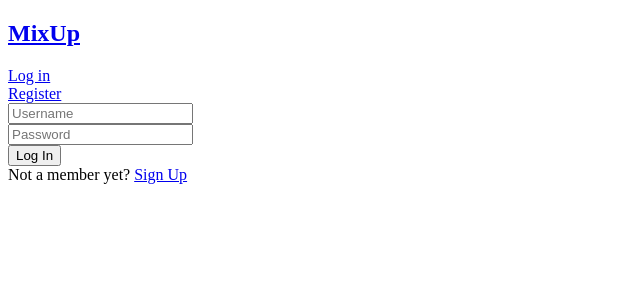
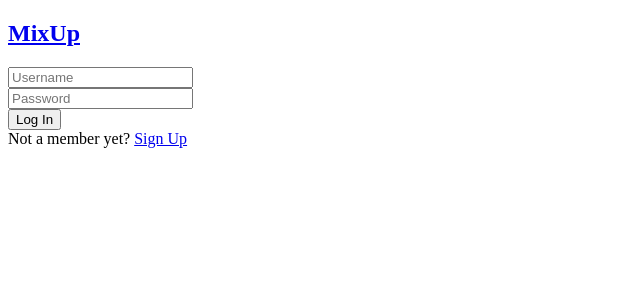
Before and after one commit to benjamincarp/MixUp, a React app: page /login in a window 1280 px wide. Shown: the top 300 px of the page, without its empty margins (0-640 px from the left). Built offline with nearby package versions, Linux system fonts and the light colour scheme; the HTML template or start-up script is replaced by a standard one.

Commit message:
update proptypes and hide header links on login

```diff
--- a/client/src/components/drink.jsx
+++ b/client/src/components/drink.jsx
@@ -20,7 +20,7 @@ const Drink = ({ drink }) => {
     );
 };
 
-Drink.propType = {
+Drink.propTypes = {
   drink: PropTypes.object.isRequired
 };
 
--- a/client/src/components/drinksList.jsx
+++ b/client/src/components/drinksList.jsx
@@ -1,5 +1,6 @@
 import React from 'react';
 import styles from '../style/app.css';
+import PropTypes from 'prop-types';
 import DrinksListItem from './drinksListItem.jsx';
 import Header from './header.jsx';
 
@@ -16,4 +17,8 @@ const DrinksList = ({ drinks }) => {
     );
 };
 
+DrinksList.propTypes = {
+  drinks: PropTypes.array.isRequired
+};
+
 export default DrinksList;
--- a/client/src/components/header.jsx
+++ b/client/src/components/header.jsx
@@ -3,7 +3,9 @@ import styles from '../style/app.css';
 import PropTypes from 'prop-types';
 import {Link} from 'react-router-dom';
 
-const Header = () => {
+const Header = ({hideLoginLink}) => {
+    const loginLink = hideLoginLink ? false : (<div><Link to='/login'>Log In</Link></div>);
+    const registerLink = hideLoginLink ? false : (<div><Link to='/register'>Register</Link></div>);
 
     return (
         <div>
@@ -12,21 +14,18 @@ const Header = () => {
                     <h2>MixUp</h2>
                 </Link>
             </div>
-            <div>
-                <Link to='/login'>
-                    Log in
-                </Link>
-            </div>
-            <div>
-                <Link to='/register'>
-                    Register
-                </Link>
-            </div>
+            {loginLink}
+            {registerLink}
         </div>
     );
 };
 
-Header.propType = {
+Header.defaultProps = {
+    hideLoginLink: false
+};
+
+Header.propTypes = {
+    hideLoginLink: PropTypes.bool.isRequired
 };
 
 export default Header;
--- a/client/src/components/login.jsx
+++ b/client/src/components/login.jsx
@@ -2,7 +2,7 @@ import React from 'react';
 import styles from '../style/app.css';
 import PropTypes from 'prop-types';
 import Header from './header.jsx';
-import {Link} from 'react-router-dom';
+import {Link, Redirect} from 'react-router-dom';
 
 class Login extends React.Component{
     onChange(e) {
@@ -15,9 +15,13 @@ class Login extends React.Component{
     }
 
     render() {
+        const {isLoggedIn} = this.props;
+
+        if (isLoggedIn) return (<Redirect to="/" />);
+
         return (
             <div>
-                <Header/>
+                <Header hideLoginLink={true} />
                 <form onSubmit={this.onSubmit.bind(this)}>
                     <div>
                         <input type="text" placeholder="Username" name="username" onChange={this.onChange.bind(this)} />
@@ -38,8 +42,9 @@ class Login extends React.Component{
     };
 }
 
-Login.propType = {
-
+Login.propTypes = {
+    isLoggedIn: PropTypes.bool.isRequired,
+    submitAction: PropTypes.func.isRequired
 };
 
 export default Login;
--- a/client/src/components/register.jsx
+++ b/client/src/components/register.jsx
@@ -12,7 +12,7 @@ const Register = () => {
     );
 };
 
-Register.propType = {
+Register.propTypes = {
 };
 
 export default Register;
--- a/client/src/containers/login.jsx
+++ b/client/src/containers/login.jsx
@@ -2,9 +2,9 @@ import { connect } from 'react-redux'
 import LoginComponent from '../components/login.jsx';
 import * as userActions from '../actions/user';
 
-const mapStateToProps = (state, ownProps) => ({
-
-});
+const mapStateToProps = (state, ownProps) => {
+    return {isLoggedIn: state.user.isLoggedIn}
+};
 
 const mapDispatchToProps = (dispatch, ownProps) => ({
     submitAction: () => dispatch(userActions.login()),
--- a/client/src/reducers/user.js
+++ b/client/src/reducers/user.js
@@ -21,8 +21,7 @@ const userReducer = (state = initialState, action) => {
 
         case actions.REQUEST_USER_SUCCESS:
         case actions.LOGIN_SUCCESS:
-            let isLoggedIn = _.isEmpty(action.user);
-
+            let isLoggedIn = !_.isEmpty(action.user);
             return {
                 ...state,
                 user: action.user,
```
